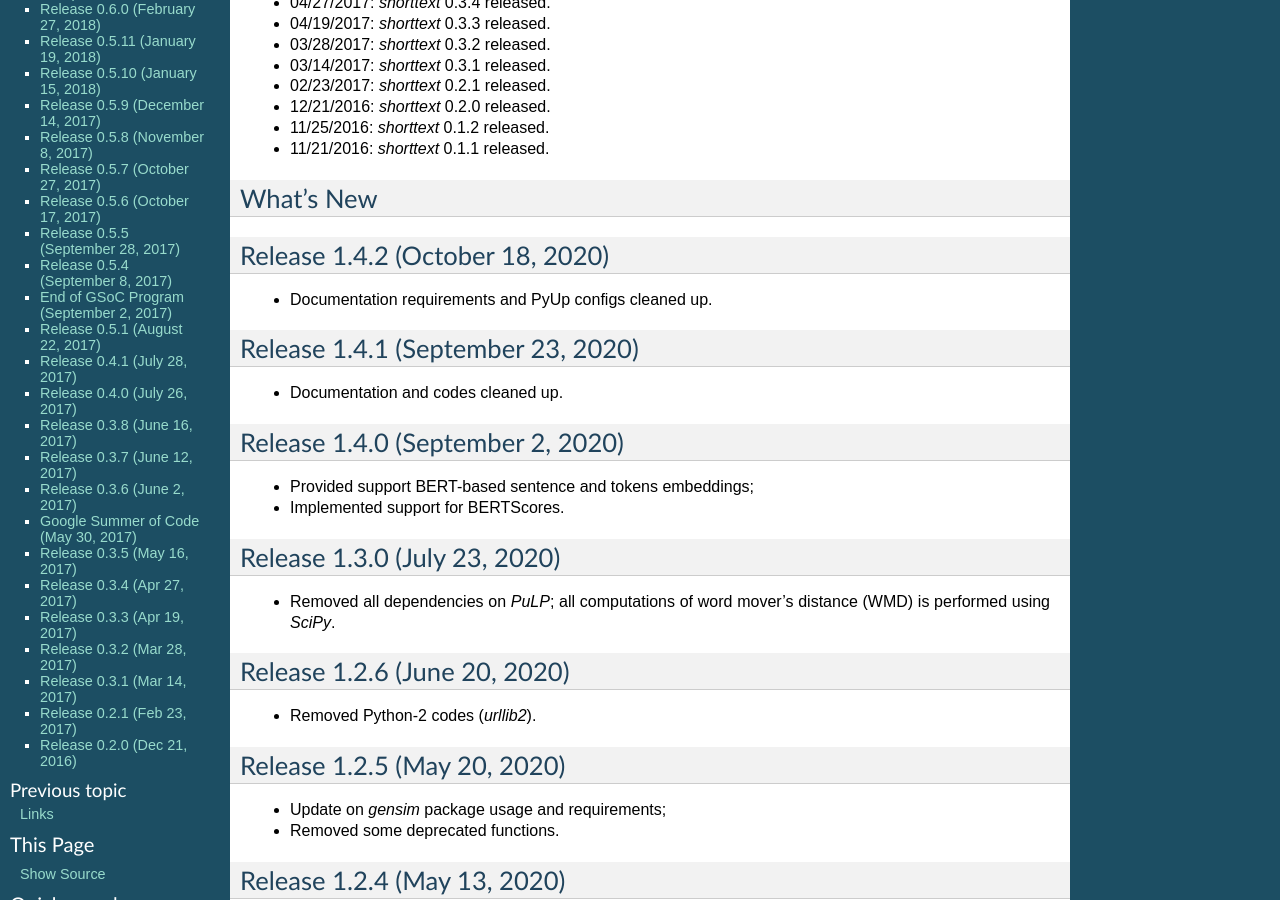
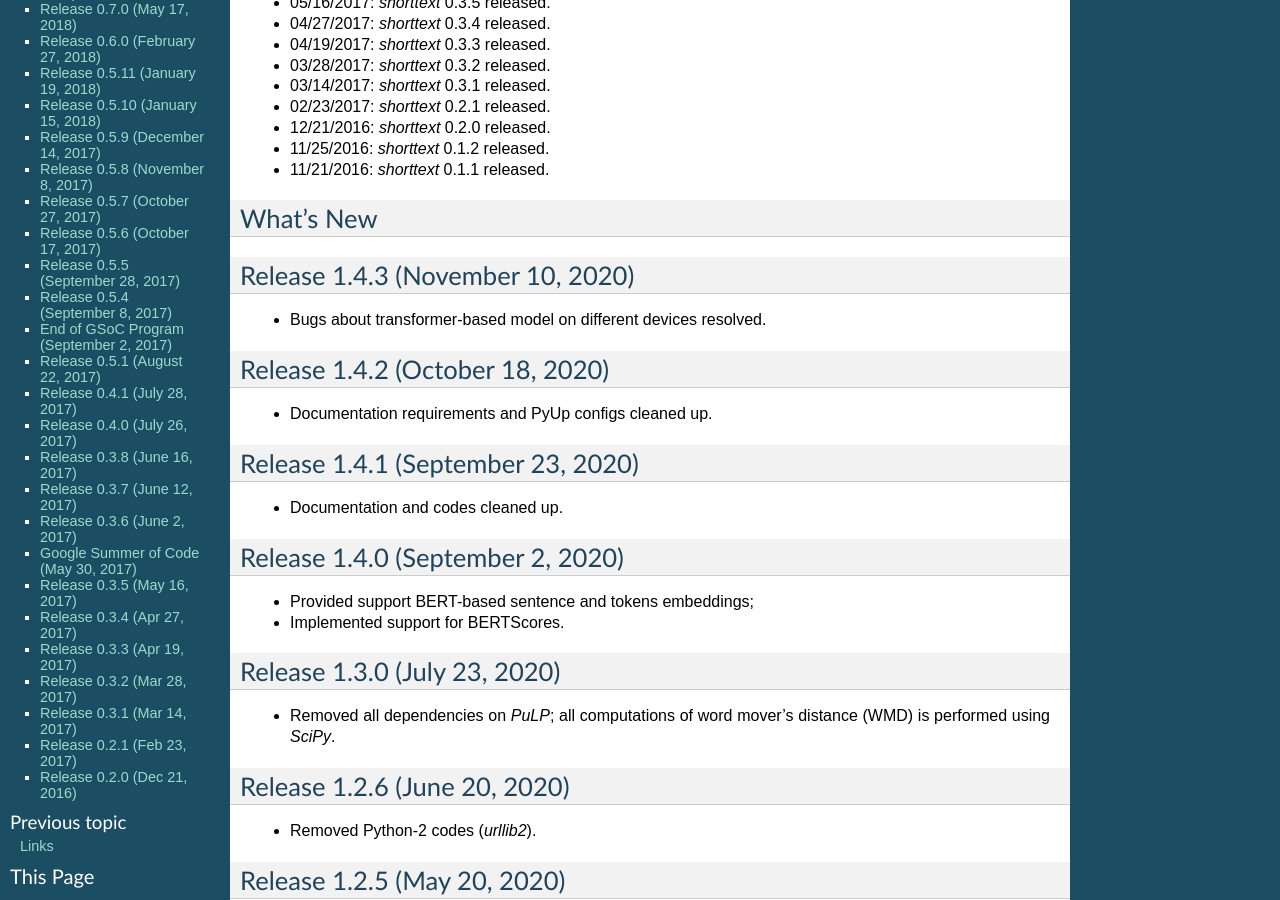
Before and after one commit to stephenhky/PyShortTextCategorization, a Sphinx documentation site: the page built from docs/news.rst, in a window 1280 px wide and 900 px high, scrolled down 1097 px. Built offline with Sphinx 7.4.7, drawn with Linux system fonts in a browser that asks for light colours; some of the changed text lies outside the part shown.

Commit message:
release 1.4.3

```diff
--- a/docs/news.rst
+++ b/docs/news.rst
@@ -1,6 +1,7 @@
 News
 ====
 
+* 11/10/2020: `shorttext` 1.4.3 released.
 * 10/18/2020: `shorttext` 1.4.2 released.
 * 09/23/2020: `shorttext` 1.4.1 released.
 * 09/02/2020: `shorttext` 1.4.0 released.
@@ -61,6 +62,11 @@
 
 What's New
 ----------
+
+Release 1.4.3 (November 10, 2020)
+---------------------------------
+
+* Bugs about transformer-based model on different devices resolved.
 
 Release 1.4.2 (October 18, 2020)
 ----------------------------------
```
Also changed, not shown: README.md (+1 -0 lines).
